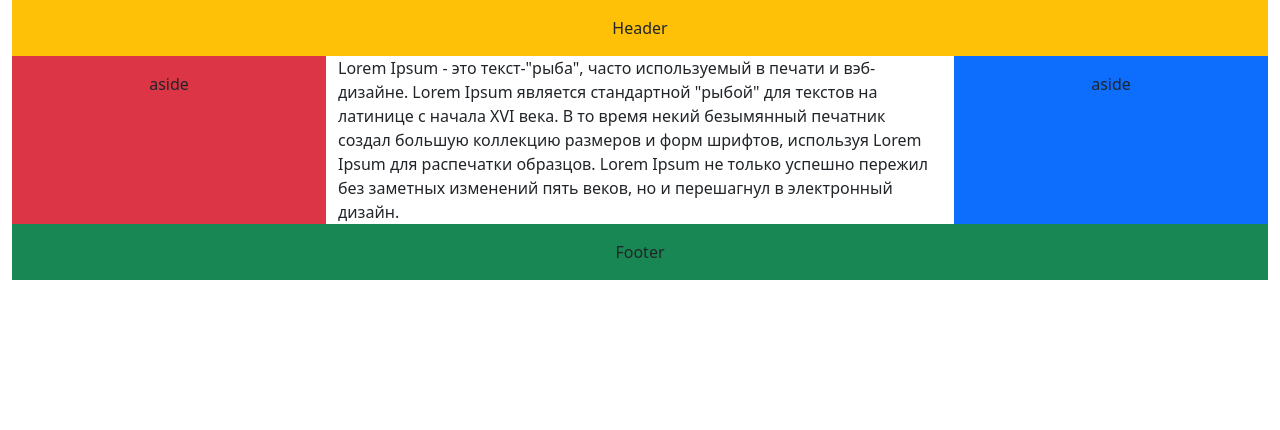
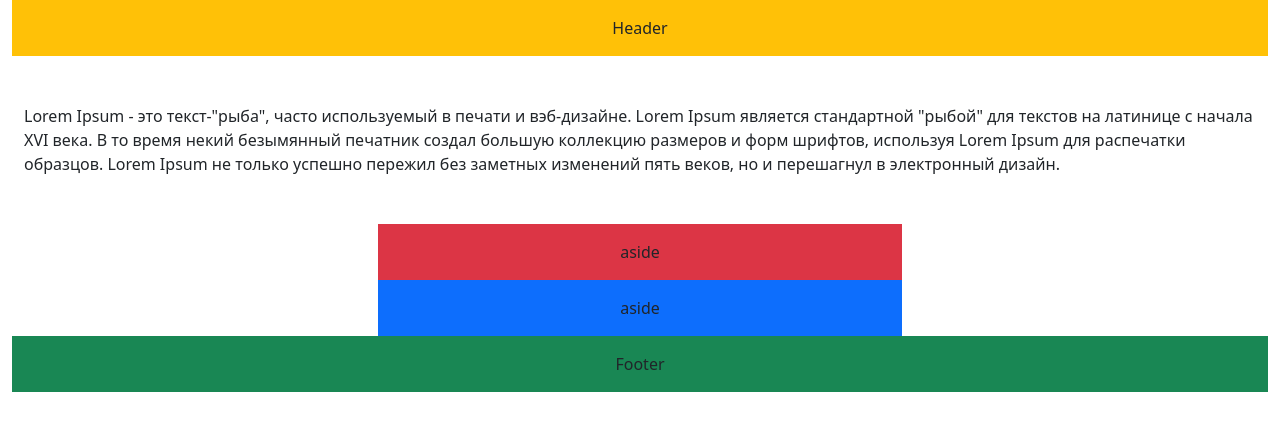
Before and after one commit to hollynighten/hw8, a plain HTML site: page index.html in a window 1280 px wide. Drawn offline with nearby package versions, Linux system fonts and the light colour scheme.

Commit message:
new comit

```diff
--- a/index.html
+++ b/index.html
@@ -8,23 +8,29 @@
     <!-- Bootstrap CSS -->
     <link href="https://cdn.jsdelivr.net/npm/bootstrap@5.1.3/dist/css/bootstrap.min.css" rel="stylesheet" integrity="sha384-1BmE4kWBq78iYhFldvKuhfTAU6auU8tT94WrHftjDbrCEXSU1oBoqyl2QvZ6jIW3" crossorigin="anonymous">
   </head>
+
+
+
   <div class="hw8 container-fluid ">
-  <div class= "container-fluid p-3  bg-warning text-dark d-flex justify-content-center">
+  <div class= "container-fluid p-3 bg-warning text-dark col d-flex justify-content-center  ">
 
-            Header
+      Header
     </div>
 
-      <div class=" d-flex" >
+      <div class=" d-flex flex-column  "  >
 
-        <div class="container-fluid p-3 bg-danger text-dark d-flex justify-content-center w-25 w-md-10 ">
+        <div class="  container-fluid p-3 bg-danger text-dark d-flex justify-content-center order-md-2 row-md-1 col-md-5 ">
             aside</div>
-       <div class="container-fluid d-flex justify-content-center w-50 w-md-80">Lorem Ipsum - это текст-"рыба", часто используемый в печати и вэб-дизайне. Lorem Ipsum является стандартной "рыбой" для текстов на латинице с начала XVI века. В то время некий безымянный печатник создал большую коллекцию размеров и форм шрифтов, используя Lorem Ipsum для распечатки образцов. Lorem Ipsum не только успешно пережил без заметных изменений пять веков, но и перешагнул в электронный дизайн.</div>
+       <div class="  container-fluid d-flex justify-content-center pt-5 pb-5 order-md-1   ">Lorem Ipsum - это текст-"рыба", часто используемый в печати и вэб-дизайне. Lorem Ipsum является стандартной "рыбой" для текстов на латинице с начала XVI века. В то время некий безымянный печатник создал большую коллекцию размеров и форм шрифтов, используя Lorem Ipsum для распечатки образцов. Lorem Ipsum не только успешно пережил без заметных изменений пять веков, но и перешагнул в электронный дизайн.</div>
 
-       <div class="container-fluid p-3 bg-primary text-dark d-flex justify-content-center w-25 w-md-10">aside
+       <div class="  container-fluid p-3 bg-primary text-dark d-flex justify-content-center order-md-3  col-md-5   ">aside
 
-       </div>
+
         </div>
-        <div class="container-fluid p-3 bg-success text-dark d-flex justify-content-center">Footer</div>
+      </div>
+
+
+        <div class="container-fluid p-3 bg-success text-dark d-flex justify-content-center ">Footer</div>
       </div>
 
 </html>
```
